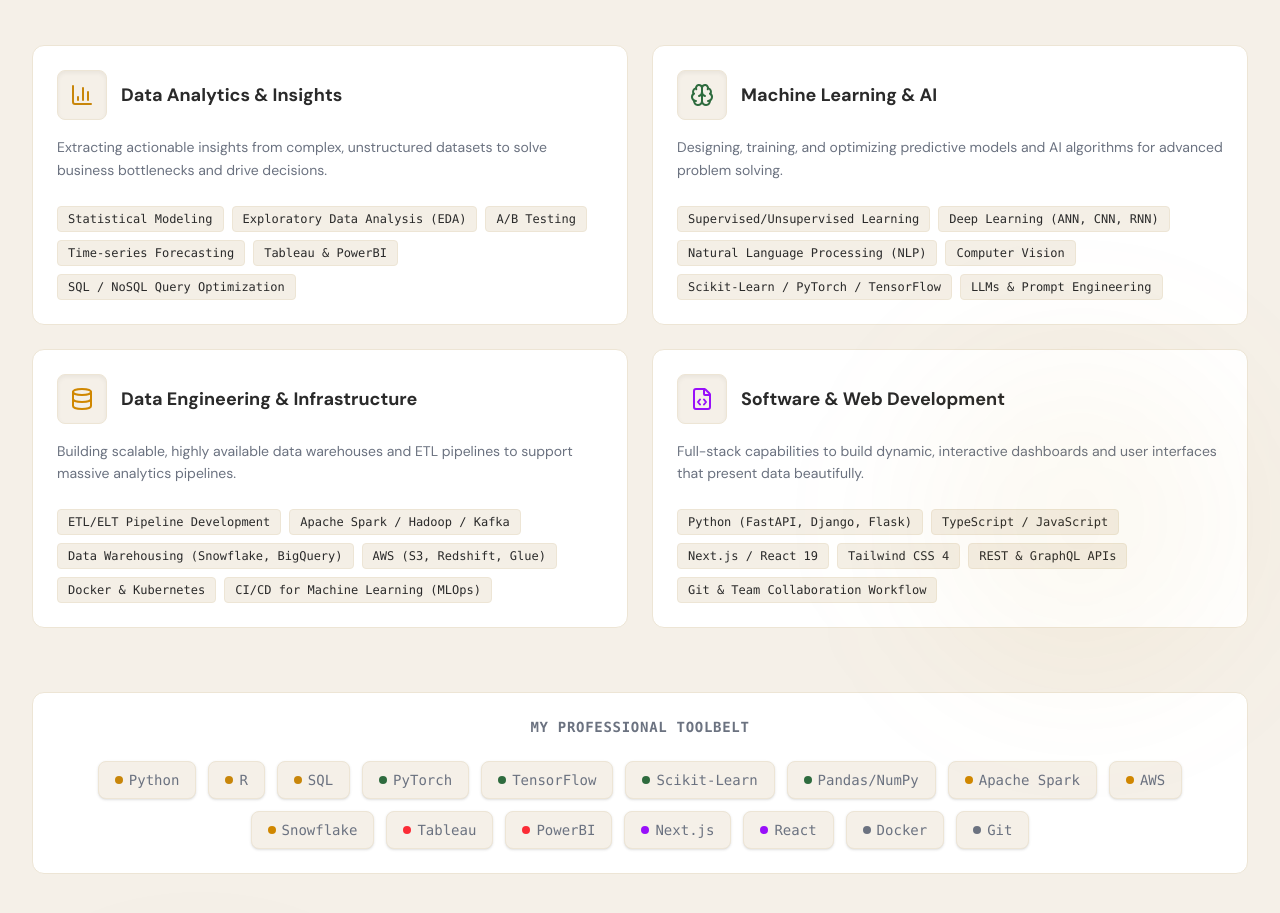
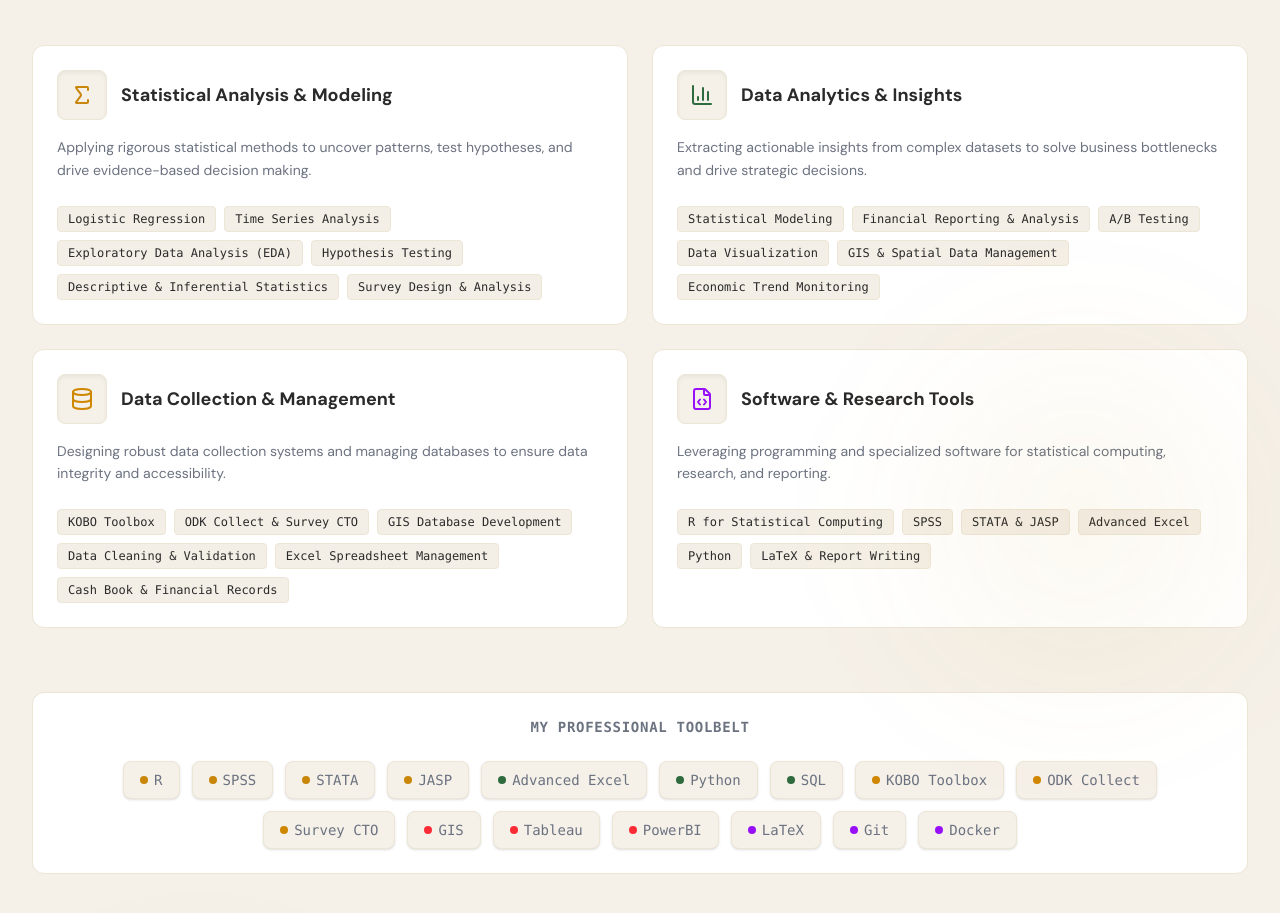
Before and after one commit to kevwasonga/roo, a Next.js app: page / in a window 1280 px wide. Shown: the part 1860-2773 px from the top of the page. Built offline with nearby package versions, Linux system fonts and the light colour scheme; a web font is replaced by a local one.

Commit message:
rebalance skills toward statistical analysis with R, SPSS, KOBO, Excel

```diff
--- a/src/components/sections/Skills.tsx
+++ b/src/components/sections/Skills.tsx
@@ -1,52 +1,52 @@
 "use client";
 
-import { BarChart3, Brain, Database, FileCode, LineChart } from "lucide-react";
+import { BarChart3, Sigma, Database, FileCode, LineChart, PieChart } from "lucide-react";
 
 export default function Skills() {
   const skillCategories = [
     {
-      title: "Data Analytics & Insights",
-      icon: <BarChart3 className="w-6 h-6 text-gold" />,
-      description: "Extracting actionable insights from complex, unstructured datasets to solve business bottlenecks and drive decisions.",
-      skills: ["Statistical Modeling", "Exploratory Data Analysis (EDA)", "A/B Testing", "Time-series Forecasting", "Tableau & PowerBI", "SQL / NoSQL Query Optimization"],
+      title: "Statistical Analysis & Modeling",
+      icon: <Sigma className="w-6 h-6 text-gold" />,
+      description: "Applying rigorous statistical methods to uncover patterns, test hypotheses, and drive evidence-based decision making.",
+      skills: ["Logistic Regression", "Time Series Analysis", "Exploratory Data Analysis (EDA)", "Hypothesis Testing", "Descriptive & Inferential Statistics", "Survey Design & Analysis"],
     },
     {
-      title: "Machine Learning & AI",
-      icon: <Brain className="w-6 h-6 text-green" />,
-      description: "Designing, training, and optimizing predictive models and AI algorithms for advanced problem solving.",
-      skills: ["Supervised/Unsupervised Learning", "Deep Learning (ANN, CNN, RNN)", "Natural Language Processing (NLP)", "Computer Vision", "Scikit-Learn / PyTorch / TensorFlow", "LLMs & Prompt Engineering"],
+      title: "Data Analytics & Insights",
+      icon: <BarChart3 className="w-6 h-6 text-green" />,
+      description: "Extracting actionable insights from complex datasets to solve business bottlenecks and drive strategic decisions.",
+      skills: ["Statistical Modeling", "Financial Reporting & Analysis", "A/B Testing", "Data Visualization", "GIS & Spatial Data Management", "Economic Trend Monitoring"],
     },
     {
-      title: "Data Engineering & Infrastructure",
+      title: "Data Collection & Management",
       icon: <Database className="w-6 h-6 text-yellow-600" />,
-      description: "Building scalable, highly available data warehouses and ETL pipelines to support massive analytics pipelines.",
-      skills: ["ETL/ELT Pipeline Development", "Apache Spark / Hadoop / Kafka", "Data Warehousing (Snowflake, BigQuery)", "AWS (S3, Redshift, Glue)", "Docker & Kubernetes", "CI/CD for Machine Learning (MLOps)"],
+      description: "Designing robust data collection systems and managing databases to ensure data integrity and accessibility.",
+      skills: ["KOBO Toolbox", "ODK Collect & Survey CTO", "GIS Database Development", "Data Cleaning & Validation", "Excel Spreadsheet Management", "Cash Book & Financial Records"],
     },
     {
-      title: "Software & Web Development",
+      title: "Software & Research Tools",
       icon: <FileCode className="w-6 h-6 text-purple-600" />,
-      description: "Full-stack capabilities to build dynamic, interactive dashboards and user interfaces that present data beautifully.",
-      skills: ["Python (FastAPI, Django, Flask)", "TypeScript / JavaScript", "Next.js / React 19", "Tailwind CSS 4", "REST & GraphQL APIs", "Git & Team Collaboration Workflow"],
+      description: "Leveraging programming and specialized software for statistical computing, research, and reporting.",
+      skills: ["R for Statistical Computing", "SPSS", "STATA & JASP", "Advanced Excel", "Python", "LaTeX & Report Writing"],
     },
   ];
 
   const tools = [
+    { name: "R", category: "stats" },
+    { name: "SPSS", category: "stats" },
+    { name: "STATA", category: "stats" },
+    { name: "JASP", category: "stats" },
+    { name: "Advanced Excel", category: "lang" },
     { name: "Python", category: "lang" },
-    { name: "R", category: "lang" },
     { name: "SQL", category: "lang" },
-    { name: "PyTorch", category: "ml" },
-    { name: "TensorFlow", category: "ml" },
-    { name: "Scikit-Learn", category: "ml" },
-    { name: "Pandas/NumPy", category: "ml" },
-    { name: "Apache Spark", category: "eng" },
-    { name: "AWS", category: "eng" },
-    { name: "Snowflake", category: "eng" },
+    { name: "KOBO Toolbox", category: "data" },
+    { name: "ODK Collect", category: "data" },
+    { name: "Survey CTO", category: "data" },
+    { name: "GIS", category: "viz" },
     { name: "Tableau", category: "viz" },
     { name: "PowerBI", category: "viz" },
-    { name: "Next.js", category: "web" },
-    { name: "React", category: "web" },
-    { name: "Docker", category: "ops" },
-    { name: "Git", category: "ops" },
+    { name: "LaTeX", category: "prod" },
+    { name: "Git", category: "prod" },
+    { name: "Docker", category: "prod" },
   ];
 
   return (
@@ -65,7 +65,7 @@ export default function Skills() {
             Core Professional Competencies
           </h2>
           <p className="text-base text-text-muted">
-            A comprehensive overview of my capabilities in data science, predictive analytics, machine learning, and modern web integrations.
+            A comprehensive overview of my capabilities in statistical analysis, data collection, financial reporting, and research.
           </p>
         </div>
 
@@ -113,11 +113,11 @@ export default function Skills() {
                 className="flex items-center gap-1.5 px-4 py-2 bg-background border border-border-github hover:border-gold/60 hover:text-foreground rounded-lg transition-all font-mono text-sm text-text-muted shadow-sm"
               >
                 <div className={`w-2 h-2 rounded-full ${
-                  tool.category === "lang" ? "bg-gold" :
-                  tool.category === "ml" ? "bg-green" :
-                  tool.category === "eng" ? "bg-yellow-600" :
+                  tool.category === "stats" ? "bg-gold" :
+                  tool.category === "lang" ? "bg-green" :
+                  tool.category === "data" ? "bg-yellow-600" :
                   tool.category === "viz" ? "bg-red-500" :
-                  tool.category === "web" ? "bg-purple-600" : "bg-text-muted"
+                  tool.category === "prod" ? "bg-purple-600" : "bg-text-muted"
                 }`} />
                 <span>{tool.name}</span>
               </div>
```
